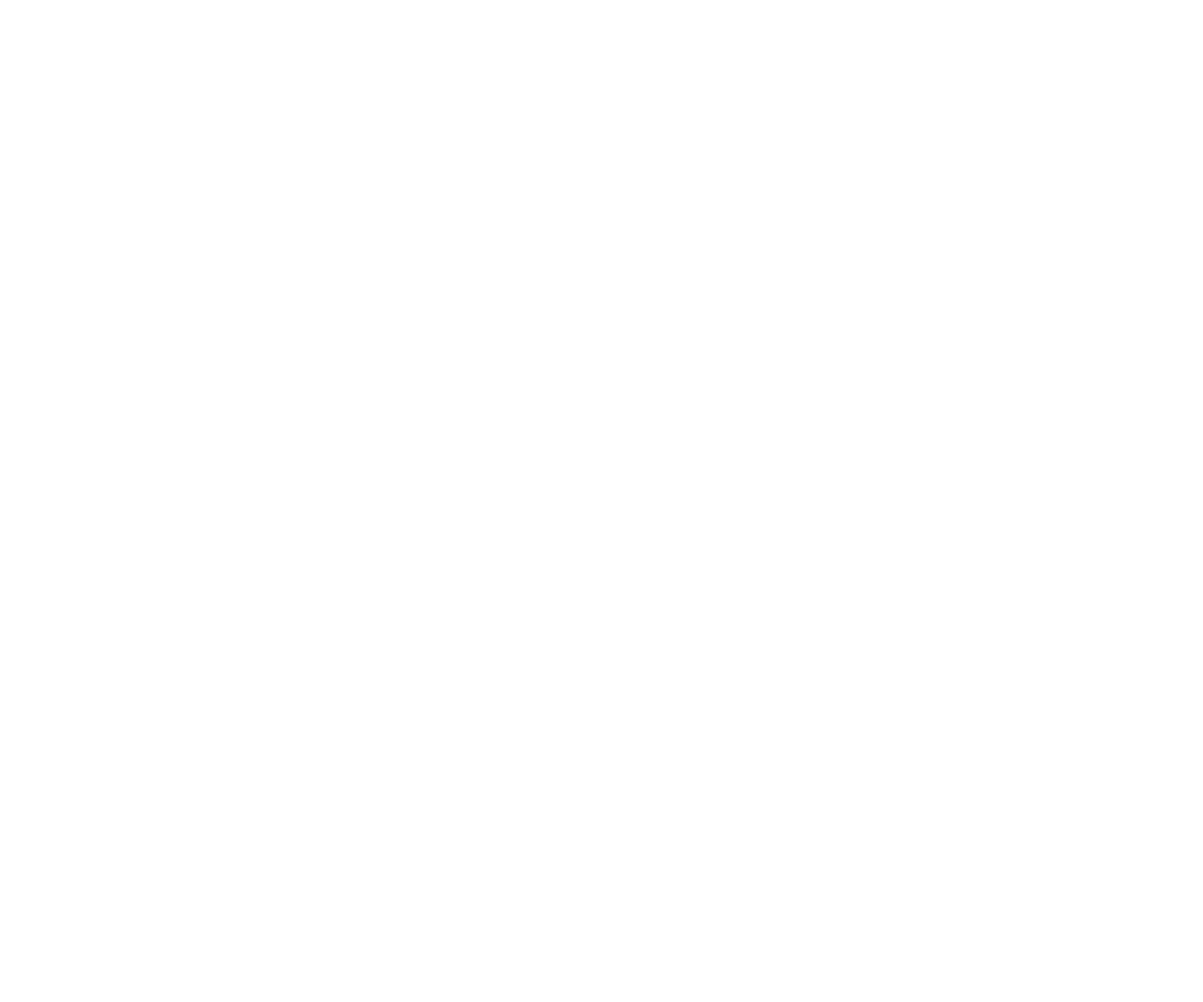
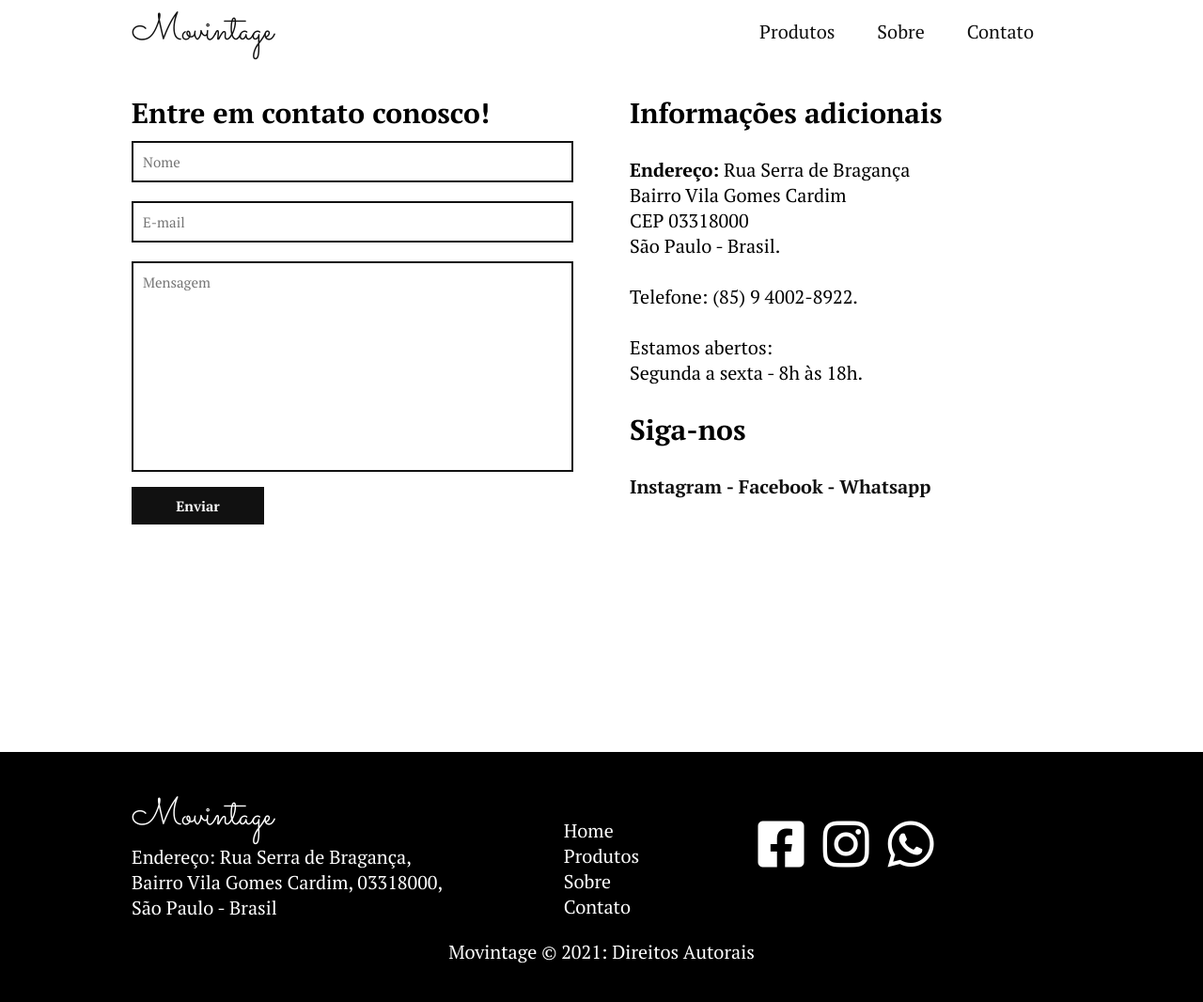
Before and after one commit to vinicius7m/Movintage, a plain HTML site: page contact.html in a window 1280 px wide. Shown: the whole page at 94% size. Before the commit the page ends 800 px from the top, so only its background shows below. Drawn offline with Linux system fonts and the light colour scheme.

Commit message:
Página de contato e ajeitando os links

```diff
--- /dev/null
+++ b/assets/styles/contact.css
@@ -0,0 +1,24 @@
+.contact {
+	height: 90vh;
+	padding-top: 20px;
+}
+
+form input, textarea {
+	background-color: var(--color-white);
+	border: 2px solid var(--color-black);
+	padding: 10px;
+	margin: 10px 0;
+	width: 100%;
+	font-size: 1.5rem;
+	resize: none;
+	font-family: 'PT Serif', serif;
+}
+
+.information-contact {
+	margin-left: 60px;
+}
+
+.information-contact a {
+	text-decoration: none;
+	color: var(--color-black);
+}
--- a/assets/styles/style.css
+++ b/assets/styles/style.css
@@ -44,7 +44,25 @@ nav ul li a:hover {
 
 }
 
+.btn-black {
+  padding: 10px;
+  color: var(--color-white);
+  background-color: var(--color-black);
+  border: none;
+  font-family: 'PT Serif', sans-serif;
+  font-size: 1.5rem;
+  font-weight: 700;
+  width: 30%;
+  transition: background-color 0.3s ease;
+}
+
+.btn-black:hover {
+  background-color: #000;
+}
+
 .btn-outline-black {
+  color: var(--color-black);
+  text-decoration: none;
   padding: 10px 40px;
 
   background-color: var(--color-white);
--- a/contact.html
+++ b/contact.html
@@ -0,0 +1,104 @@
+<!DOCTYPE html>
+<html>
+<head>
+    <meta charset="utf-8">
+    <meta name="viewport" content="width=device-width">
+    <title>replit</title>
+
+    <link rel="stylesheet" href="assets/fontawesome/css/all.css">
+
+    <link rel="preconnect" href="https://fonts.googleapis.com">
+    <link rel="preconnect" href="https://fonts.gstatic.com" crossorigin>
+    <link href="https://fonts.googleapis.com/css2?family=Sacramento&display=swap" rel="stylesheet">
+    <link href="https://fonts.googleapis.com/css2?family=EB+Garamond:wght@400;500;700&display=swap" rel="stylesheet">
+    <link href="https://fonts.googleapis.com/css2?family=PT+Serif:wght@400;700&display=swap" rel="stylesheet">
+
+    <link href="./assets/styles/global.css" rel="stylesheet" type="text/css" />
+    <link href="./assets/styles/style.css" rel="stylesheet" type="text/css" />
+    <link href="./assets/styles/contact.css" rel="stylesheet" type="text/css" />
+</head>
+<body>
+    <header>
+      <nav>
+        <div class="container">
+          <a class="nav-brand" href="./index.html">
+            Movintage
+          </a>
+          <ul class="nav-links">
+        <li><a href="./index.html#products">Produtos</a></li>
+            <li><a href="./about.html">Sobre</a></li>
+            <li><a href="./contact.html">Contato</a></li>
+          </ul>
+        </div>
+      </nav>
+    </header>
+    <main>
+        <section class="contact col-12">
+            <div class="container d-flex">
+                <form class="col-6" method="POST" action="https://www.w3schools.com/action_page.php">
+                    <h1>Entre em contato conosco!</h1>
+                    <input type="text" name="name" id="name" placeholder="Nome">
+                    <input type="text" name="email" id="email" placeholder="E-mail">
+                    <textarea name="message" id="message" cols="30" rows="10" placeholder="Mensagem"></textarea>
+                    <button class="btn-black">Enviar</button>
+                </form>
+                <aside class="col-6 information-contact">
+                    <h2>Informações adicionais</h2><br>
+                    <p>
+                        <strong>Endereço:</strong> Rua Serra de Bragança
+                        <br>Bairro Vila Gomes Cardim
+                        <br>CEP 03318000
+                        <br>São Paulo - Brasil.
+                    </p>
+                    <br>
+                    <p>Telefone: (85) 9 4002-8922.</p>
+                    <br>
+                    <p>Estamos abertos:</p>
+                    <p>Segunda a sexta - 8h às 18h.</p>
+                    <br>
+                    <h2>Siga-nos</h2>
+                    <p><br>
+                        <strong>
+                            <a target="_blank" href="https://www.instagram.com/">Instagram</a> -
+                            <a target="_blank" href="https://www.facebook.com/">Facebook</a> -
+                            <a target="_blank" href="https://web.whatsapp.com/">Whatsapp</a>
+                        </strong>
+                    </p>
+                </aside>
+            </div>
+        </section>
+    </main>
+    <footer>
+        <div class="container">
+          <div class="d-flex col-12">
+            <div class="footer-address col-4">
+              <a class="nav-brand" href="./index.html" style="color: white;">
+                Movintage
+              </a>
+              <p>
+                Endereço: Rua Serra de Bragança, Bairro Vila Gomes Cardim, 03318000, São Paulo - Brasil
+              </p>
+            </div>
+            <div class="footer-links col-4">
+              <ul>
+                <li><a href="./index.html">Home</a></li>
+                <li><a href="./index.html#products">Produtos</a></li>
+                <li><a href="./about.html">Sobre</a></li>
+                <li><a href="./contact.html">Contato</a></li>
+              </ul>
+            </div>
+            <div class="footer-social-networks col-4">
+              <ul class="d-flex">
+                <li><a href="https://www.facebook.com/"><i class="fab fa-facebook-square fa-4x"></i></a></li>
+                <li><a href="https://www.instagram.com/"><i class="fab fa-instagram fa-4x"></i></a></li>
+                <li><a href="https://web.whatsapp.com/"><i class="fab fa-whatsapp fa-4x"></i></a></li>
+              </ul>
+            </div>
+          </div>
+          <div class="col-12 footer-copyright" style="padding-top: 20px;">
+            Movintage © 2021: Direitos Autorais
+          </div>
+        </div>
+    </footer>
+    </body>
+</html>
```
Also changed, not shown: index.html (+3 -4 lines).
